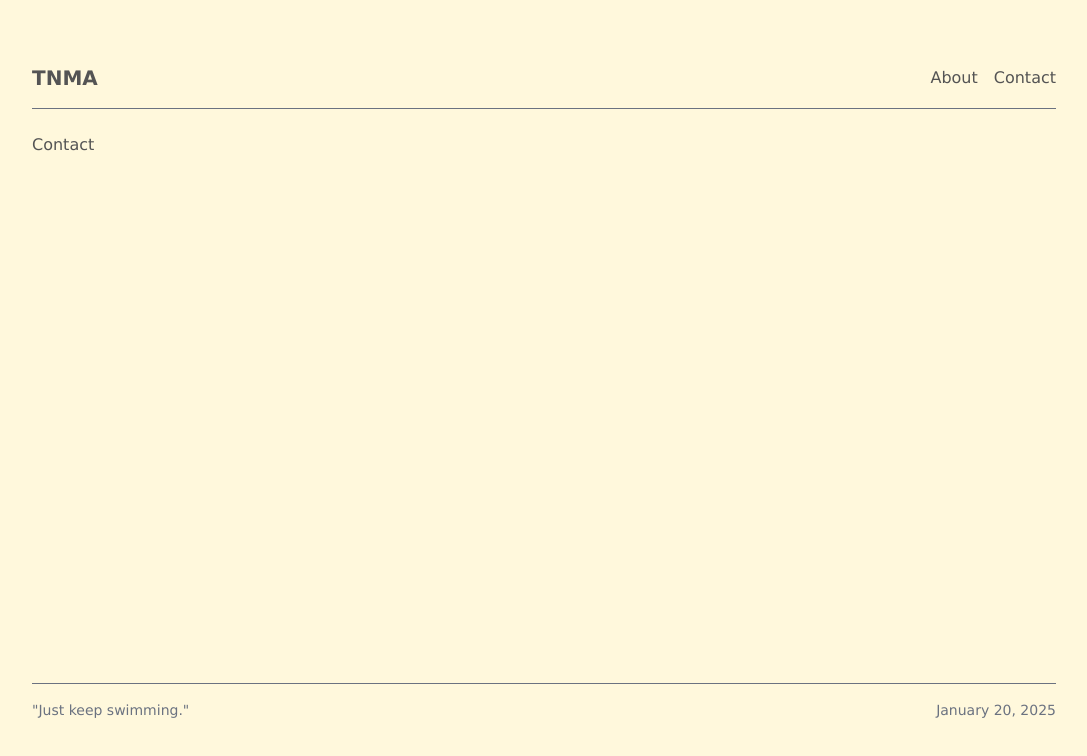
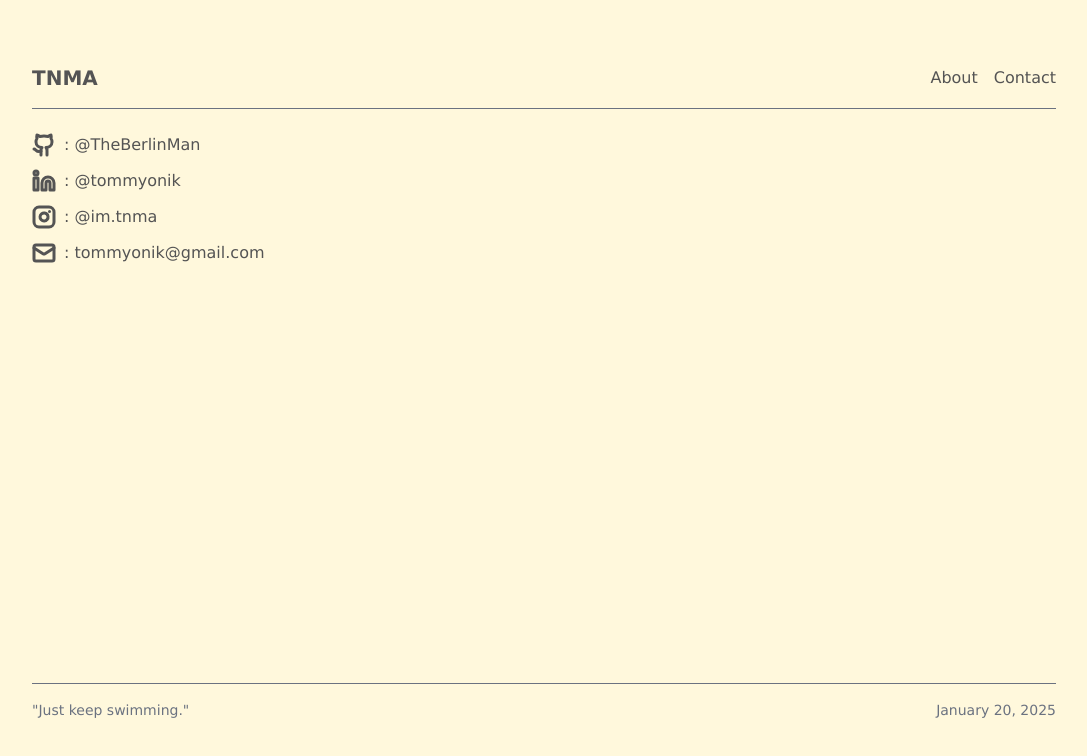
Before and after one commit to TheBerlinMan/tnma-me, a Next.js app: page /contact in a window 1280 px wide. Shown: the top 756 px of the page, without its empty margins (96-1183 px from the left). Built offline with nearby package versions, Linux system fonts and the light colour scheme.

Commit message:
add social media links & icons

```diff
--- a/app/contact/page.tsx
+++ b/app/contact/page.tsx
@@ -1,9 +1,33 @@
-import React from 'react'
-
+import React from "react";
+import { Github, Instagram, Mail, Linkedin } from "lucide-react";
+import Link from "next/link";
 const Contact = () => {
   return (
-    <div>Contact</div>
-  )
-}
+    <div className="flex flex-col gap-3">
+      <div className="flex flex-row gap-2">
+        <Github strokeWidth={3} />
+        <Link href="https://github.com/TheBerlinMan" target="_blank" >
+          : @TheBerlinMan
+        </Link>
+      </div>
+      <div className="flex flex-row gap-2">
+        <Linkedin strokeWidth={3}/>
+        <Link href="https://www.linkedin.com/in/thomas-onik/" target="_blank">
+          : @tommyonik
+        </Link>
+      </div>
+      <div className="flex flex-row gap-2">
+        <Instagram strokeWidth={3} />
+        <Link href="https://www.instagram.com/im.tnma" target="_blank">
+          : @im.tnma
+        </Link>
+      </div>
+      <div className="flex flex-row gap-2">
+        <Mail strokeWidth={3} />
+        <p>: tommyonik@gmail.com</p>
+      </div>
+    </div>
+  );
+};
 
-export default Contact
+export default Contact;
```
Also changed, not shown: package.json (+7 -6 lines), 1 other file (tests, documents, lock files or other folders).
